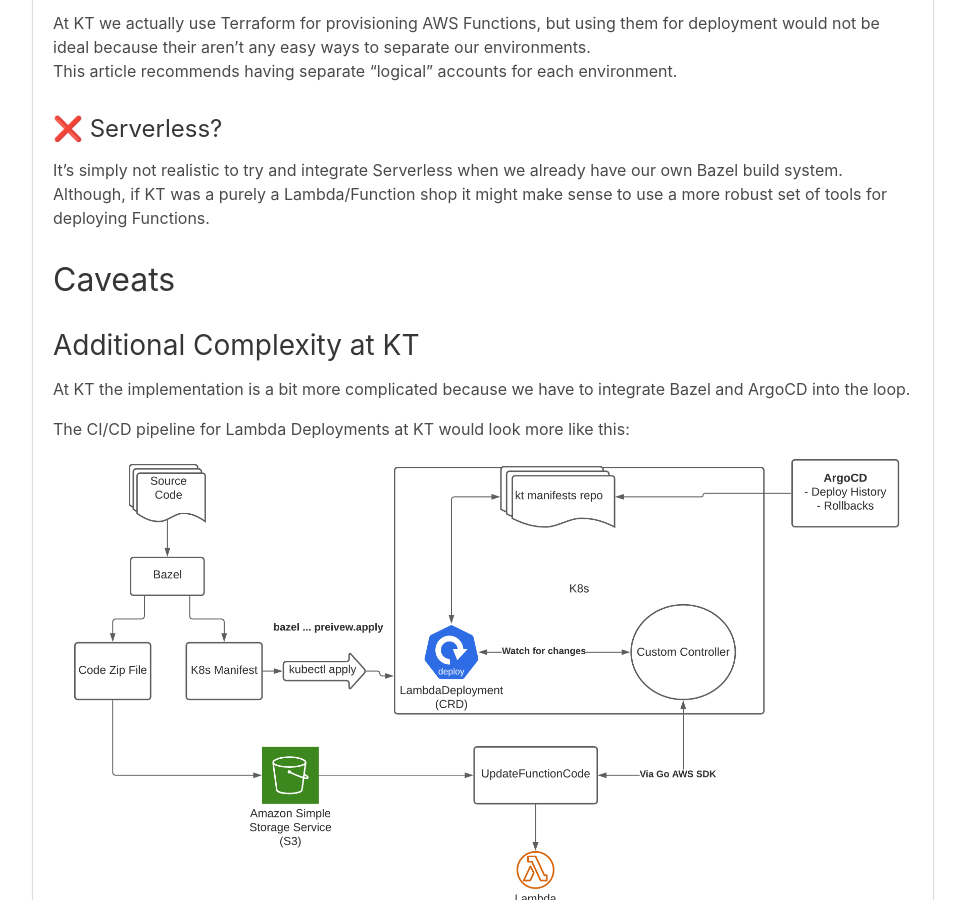
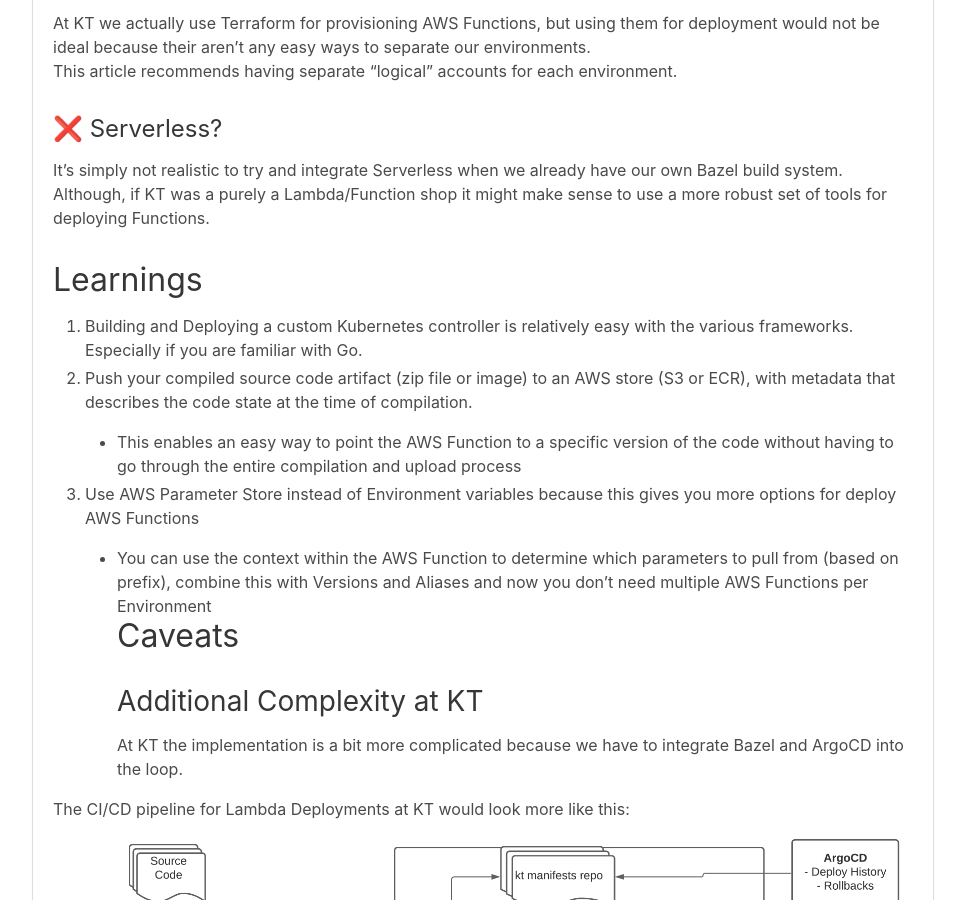
Before and after one commit to arashout/arashout.site, a Jekyll site: the page built from _posts/2021-05-20-declarative-lambda-deployments-k8s.md, in a window 1280 px wide and 900 px high, scrolled down 5591 px. Shown: the whole window, without its empty margins (157-1122 px from the left). Built offline with Jekyll 4.4.1, drawn with Linux system fonts in a browser that asks for light colours; nearby versions of some CDN libraries.

Commit message:
Add learnings section

```diff
--- a/_posts/2021-05-20-declarative-lambda-deployments-k8s.md
+++ b/_posts/2021-05-20-declarative-lambda-deployments-k8s.md
@@ -174,6 +174,12 @@
 It's simply not realistic to try and integrate Serverless when we already have our own Bazel build system.
 Although, if KT was a purely a Lambda/Function shop it might make sense to use a more robust set of tools for deploying Functions.
 
+# Learnings
+1. Building and Deploying a custom Kubernetes controller is relatively easy with the various frameworks. Especially if you are familiar with Go.
+2. Push your compiled source code artifact (zip file or image) to an AWS store (S3 or ECR), with metadata that describes the code state at the time of compilation.
+	- This enables an easy way to point the AWS Function to a specific version of the code without having to go through the entire compilation and upload process
+3. Use AWS Parameter Store instead of Environment variables because this gives you more options for deploy AWS Functions
+	- You can use the context within the AWS Function to determine which parameters to pull from (based on prefix), combine this with Versions and Aliases and now you don't need multiple AWS Functions per Environment
 # Caveats
 ## Additional Complexity at KT
 At KT the implementation is a bit more complicated because we have to integrate [Bazel]() and [ArgoCD]() into the loop.
```
